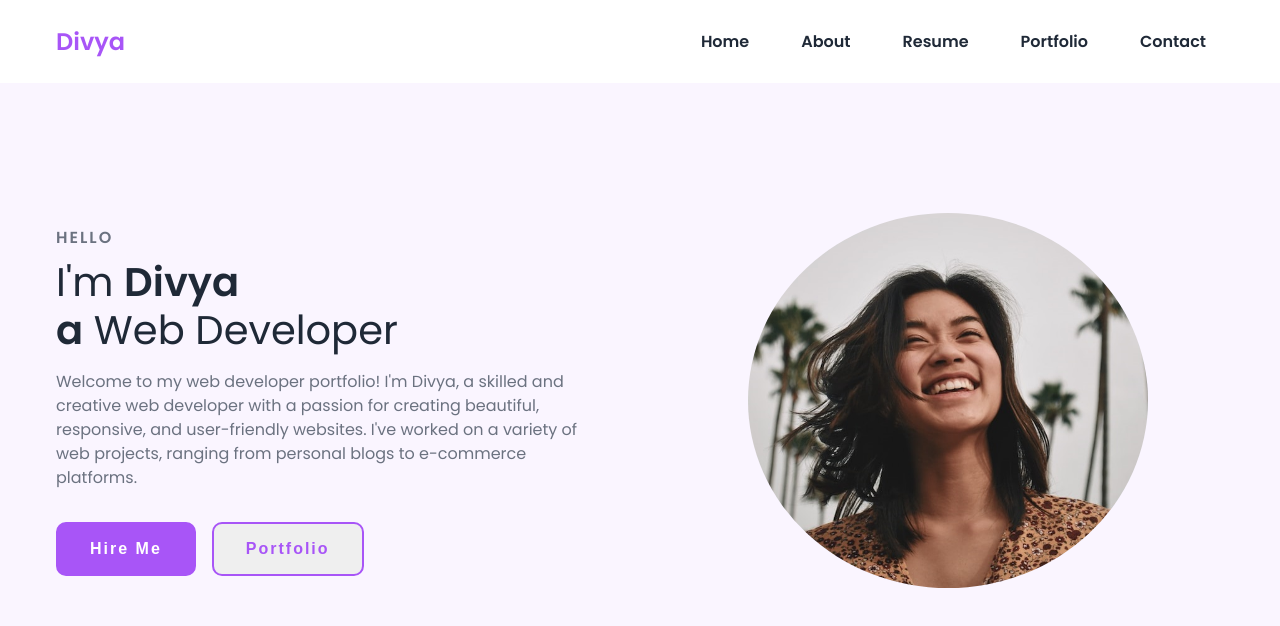
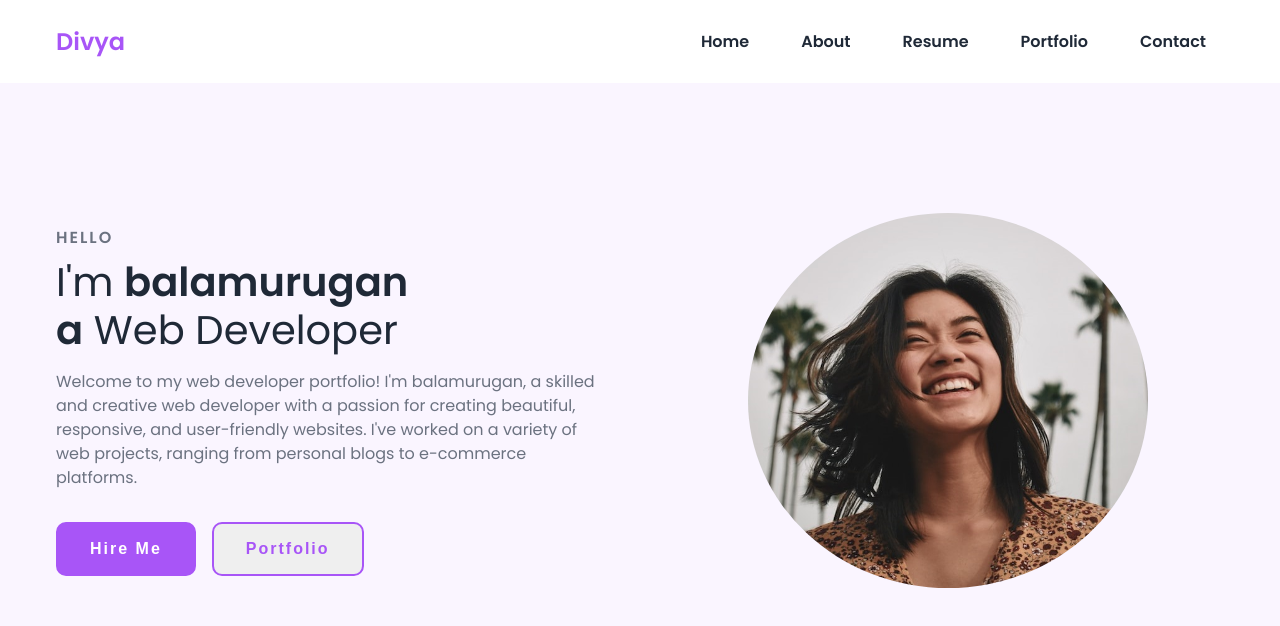
Before and after one commit to Balamurugan1712/Eazybyts, a plain HTML site: page index.html in a window 1280 px wide. Drawn offline with nearby package versions, Linux system fonts and the light colour scheme; files whose address does not match are found by name.

Commit message:
Update index.html

```diff
--- a/index.html
+++ b/index.html
@@ -33,10 +33,10 @@
         <div class="content">
           <p class="subtitle">HELLO</p>
           <h1 class="title">
-            I'm <span>Divya<br />a</span> Web Developer
+            I'm <span>balamurugan<br />a</span> Web Developer
           </h1>
           <p class="description">
-            Welcome to my web developer portfolio! I'm Divya, a skilled and
+            Welcome to my web developer portfolio! I'm balamurugan, a skilled and
             creative web developer with a passion for creating beautiful,
             responsive, and user-friendly websites. I've worked on a variety of
             web projects, ranging from personal blogs to e-commerce platforms.
```
